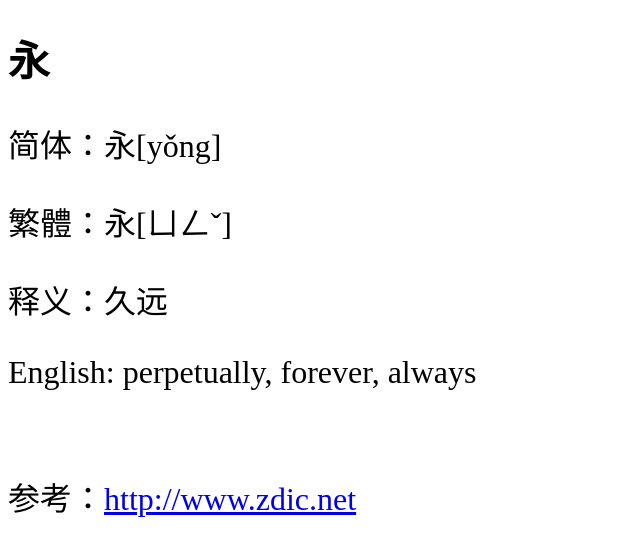
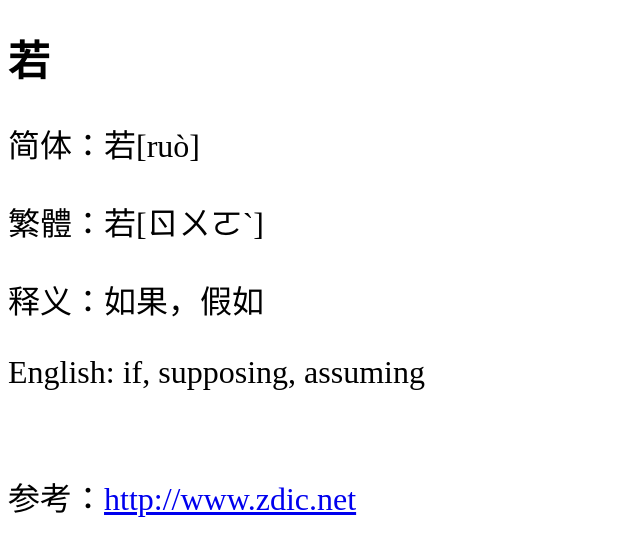
Before and after one commit to shengzhe/livecalligraphy, a Jekyll site: the page built from _posts/2012-08-31-LanTing-241.html, in a window 1280 px wide. Shown: the top 556 px of the page, without its empty margins (0-640 px from the left). Built offline with Jekyll 4.4.1, drawn with Linux system fonts in a browser that asks for light colours; Markdown is read by kramdown in place of the engine named in the settings.

Commit message:
Update 2012-08-31-LanTing-241.html

```diff
--- a/_posts/2012-08-31-LanTing-241.html
+++ b/_posts/2012-08-31-LanTing-241.html
@@ -1,11 +1,11 @@
 ---
 layout: default
-title: 兰亭集序第1个字 (1st character of Lan Ting)
+title: 兰亭集序第241个字 (241st character of Lan Ting)
 ---
-<h1>永</h1>
-<p>简体：永[yǒng]</p>
-<p>繁體：永[ㄩㄥˇ]</p>
-<p>释义：久远</p>
-<p>English: perpetually, forever, always</p>
+<h1>若</h1>
+<p>简体：若[ruò]</p>
+<p>繁體：若[ㄖㄨㄛˋ]</p>
+<p>释义：如果，假如</p>
+<p>English: if, supposing, assuming</p>
 <br/>
-<p>参考：<a href="http://www.zdic.net/zd/zi/ZdicE6ZdicB0ZdicB8.htm">http://www.zdic.net</a></p>
+<p>参考：<a href="http://www.zdic.net/z/22/js/82E5.htm">http://www.zdic.net</a></p>
```
